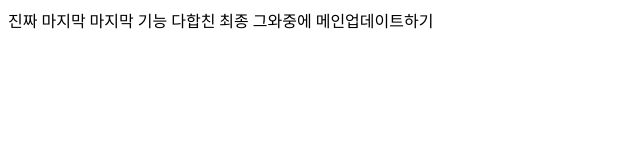
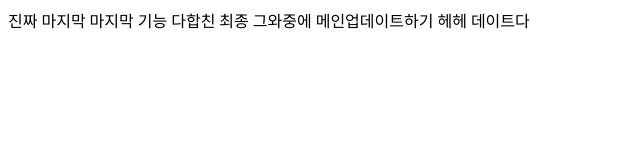
Before and after one commit to xhens96/GitInitTest, a plain HTML site: page index.html in a window 1280 px wide. Shown: the whole page, without its empty margins (0-640 px from the left). Drawn offline with Linux system fonts and the light colour scheme.

Commit message:
Update index.html

```diff
--- a/index.html
+++ b/index.html
@@ -9,5 +9,6 @@
 <body>
     진짜 마지막 마지막 기능 다합친 최종
     그와중에 메인업데이트하기
+    헤헤 데이트다
 </body>
 </html>
```
